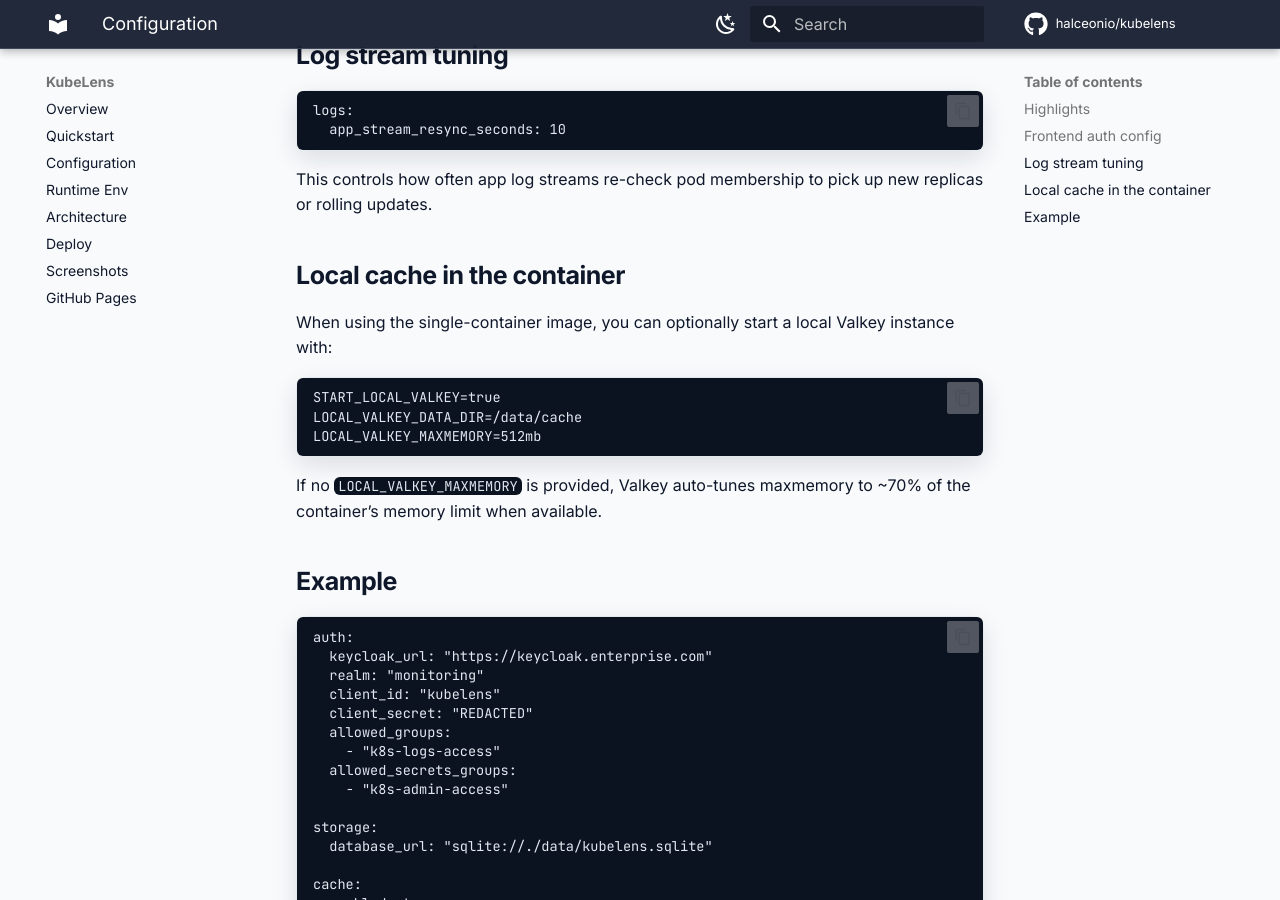
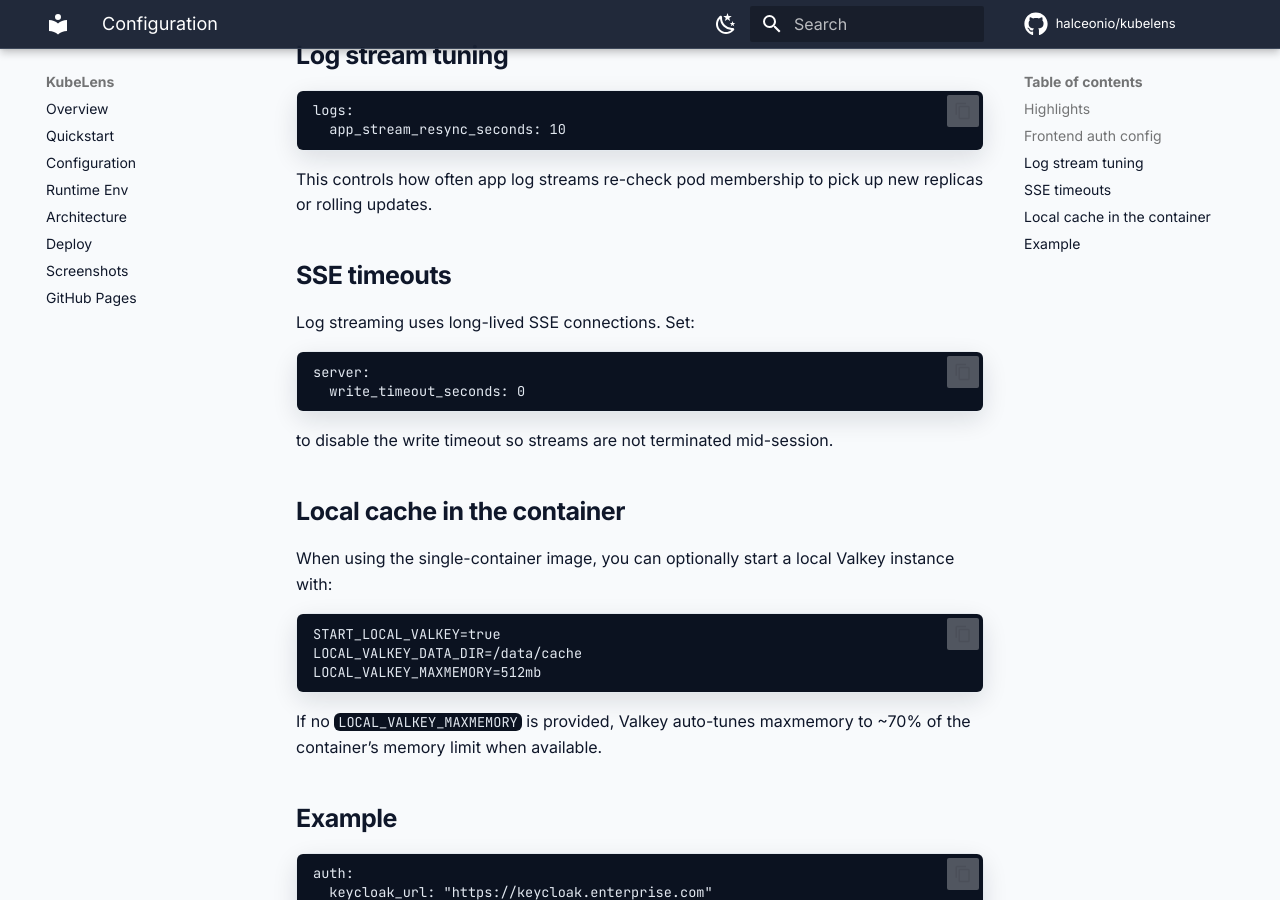
Before and after one commit to halceonio/kubelens, an MkDocs documentation site: the page built from docs/configuration.md, in a window 1280 px wide and 900 px high, scrolled down 922 px. Built offline with MkDocs 1.6.1 and Material for MkDocs 9.7.7, drawn with Linux system fonts in a browser that asks for light colours; comment, search, counter and statistics services are not loaded.

Commit message:
docs+config: disable write timeout for SSE

````diff
--- a/docs/configuration.md
+++ b/docs/configuration.md
@@ -23,6 +23,14 @@ logs:
   app_stream_resync_seconds: 10
 ```
 This controls how often app log streams re-check pod membership to pick up new replicas or rolling updates.
+
+## SSE timeouts
+Log streaming uses long-lived SSE connections. Set:
+```yaml
+server:
+  write_timeout_seconds: 0
+```
+to disable the write timeout so streams are not terminated mid-session.
 
 ## Local cache in the container
 When using the single-container image, you can optionally start a local Valkey instance with:
````
Also changed, not shown: README.md (+1 -0 lines), 2 other files.
